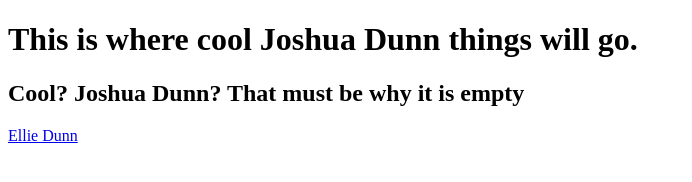
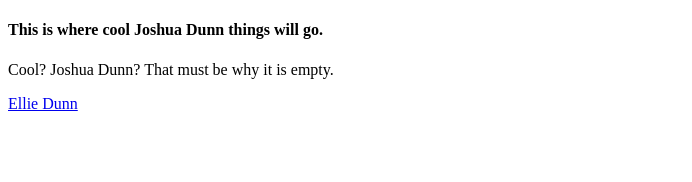
Before and after one commit to dunnjo98/dunnjo98.github.io, a plain HTML site: page index.html in a window 1280 px wide. Shown: the whole page, without its empty margins (0-692 px from the left). Drawn offline with Linux system fonts and the light colour scheme.

Commit message:
Update index.html

```diff
--- a/index.html
+++ b/index.html
@@ -5,8 +5,8 @@
   <title>Joshua Dunn: The Site</title>
 </head>
 <body>
-  <h1>This is where cool Joshua Dunn things will go.</h1>
-  <h2>Cool? Joshua Dunn? That must be why it is empty</h2>
+  <h4>This is where cool Joshua Dunn things will go.</h4>
+  <p>Cool? Joshua Dunn? That must be why it is empty.</p>
 
   <a href="http://dunnjo98.github.io/ellie_FINAL/">Ellie Dunn</a>
 </body>
```
